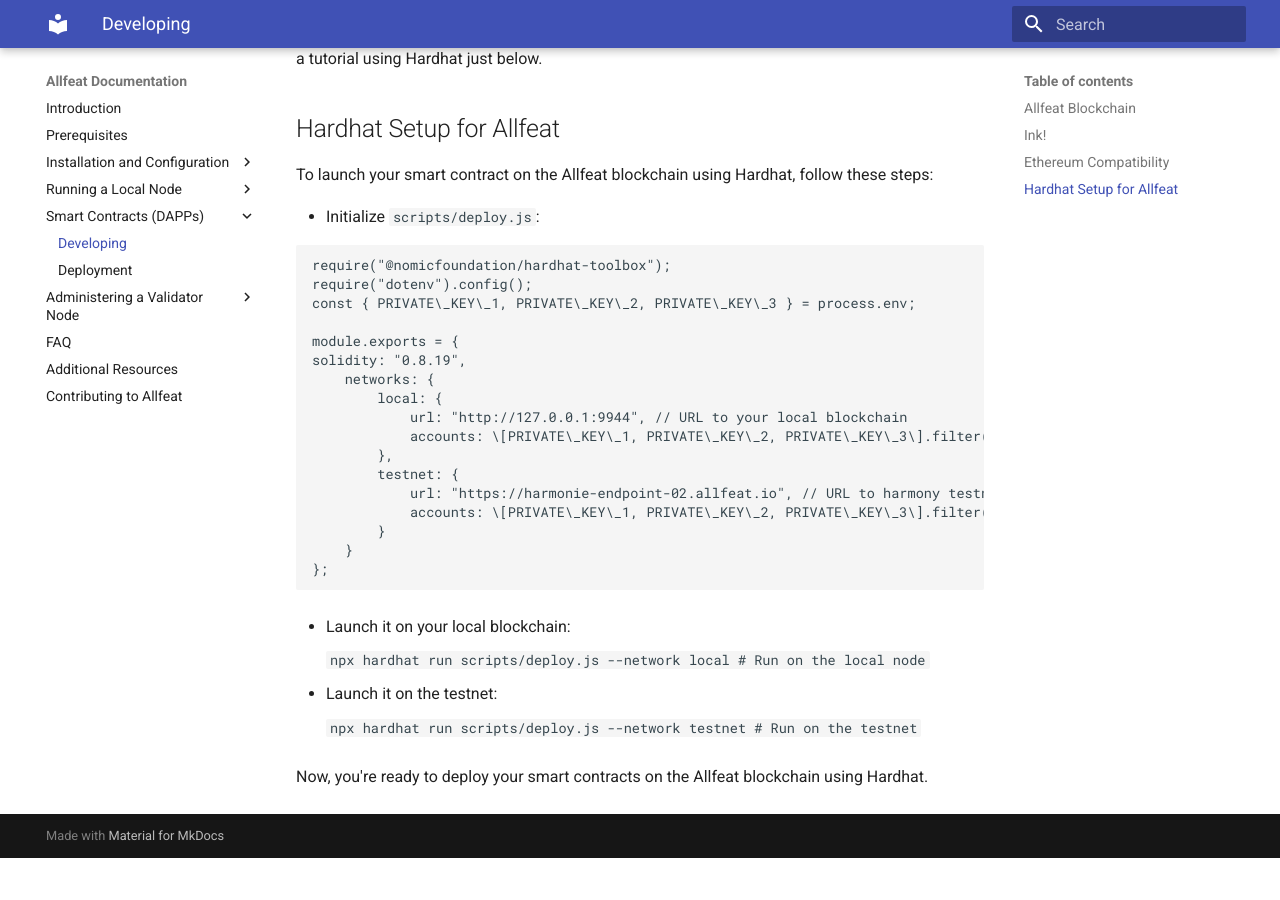
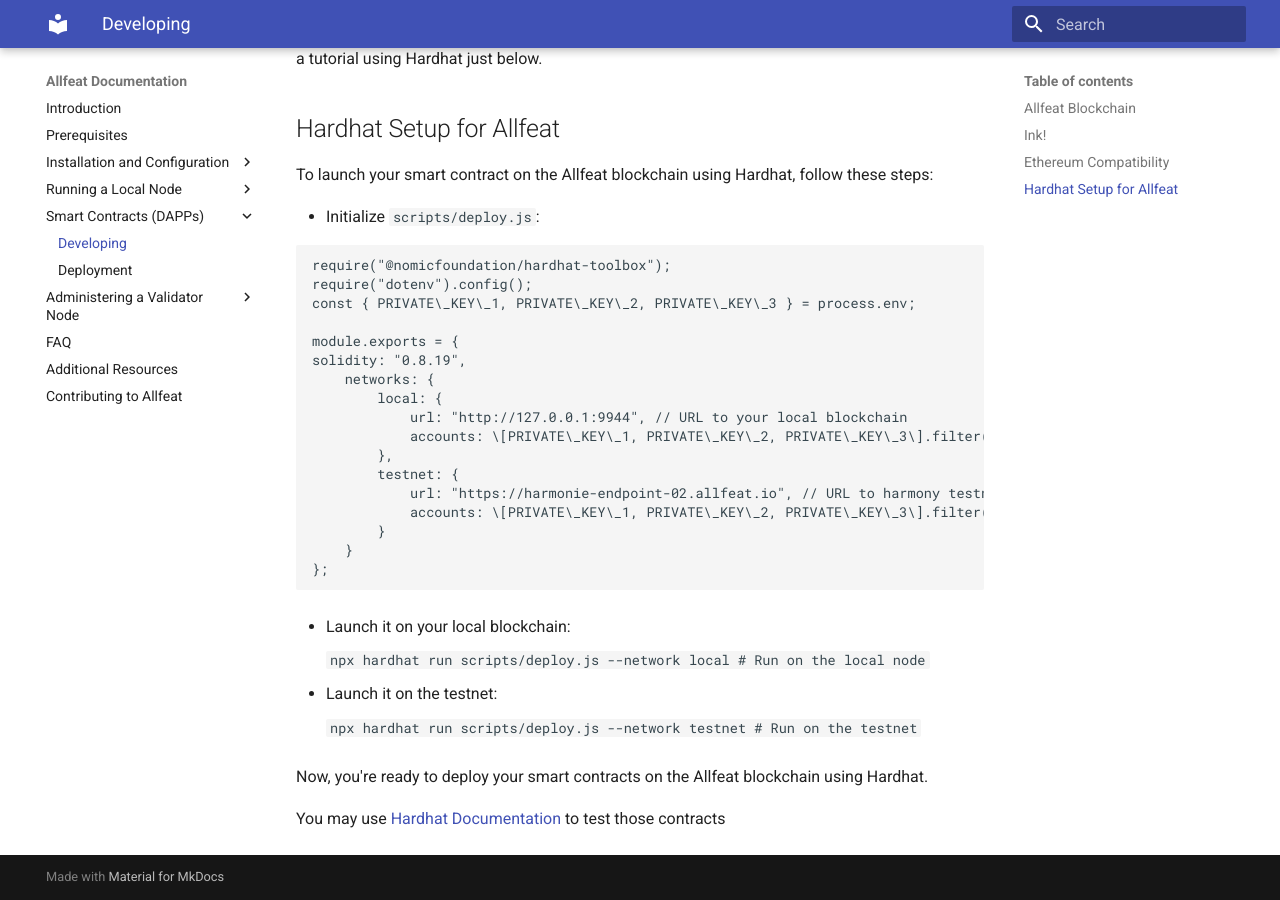
Before and after one commit to Allfeat/docs, an MkDocs documentation site: the page built from docs/smart-contracts/developing.md, in a window 1280 px wide and 900 px high, scrolled down 647 px. Built offline with MkDocs 1.6.1 and Material for MkDocs 9.7.7, drawn with Linux system fonts in a browser that asks for light colours; before the commit the page ends 1505 px from its top, so only the background shows below that.

Commit message:
Update developing.md

````diff
--- a/docs/smart-contracts/developing.md
+++ b/docs/smart-contracts/developing.md
@@ -54,3 +54,5 @@
     ```
 
 Now, you're ready to deploy your smart contracts on the Allfeat blockchain using Hardhat.
+
+You may use [Hardhat Documentation](https://hardhat.org/tutorial/testing-contracts) to test those contracts
````
